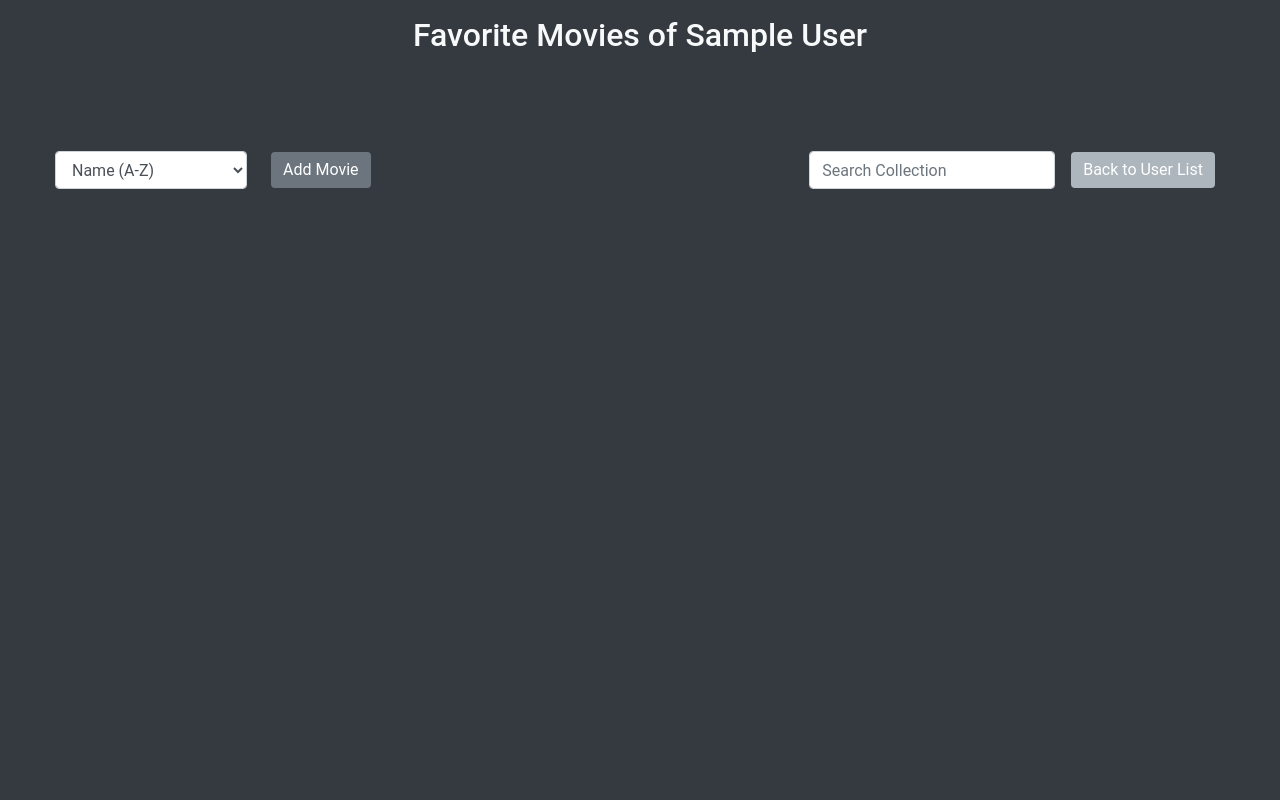
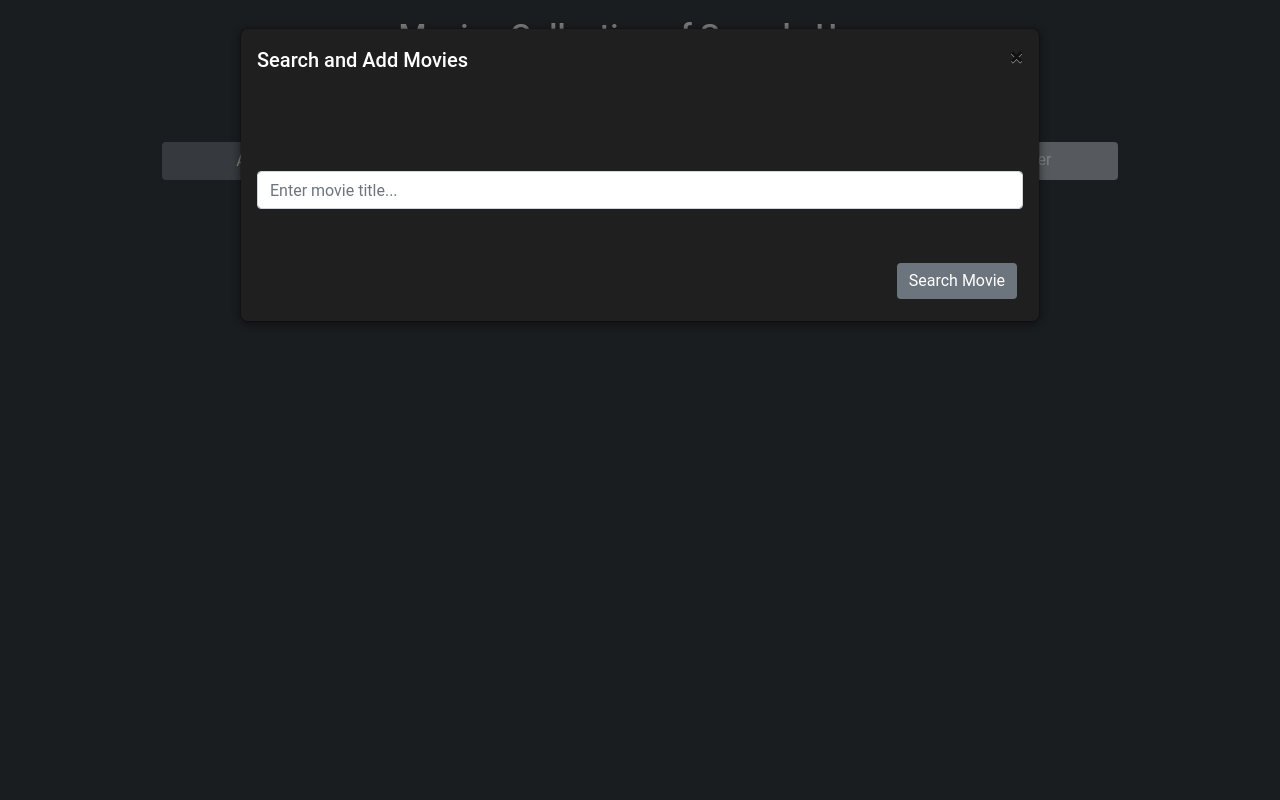
Before and after one commit to lennartzut/moviweb-app, a Flask app: page /users/1/add_movie in a window 1280 px wide. Run offline with Flask 3, Linux system fonts and the light colour scheme; tables that the repository leaves empty hold one stand-in row (values such as "Sample post"); one stand-in notice (Sample message) is shown; some libraries are stand-ins or nearby versions.

Commit message:
Updates style and add movie functionality

```diff
--- a/app.py
+++ b/app.py
@@ -147,17 +147,16 @@
         session.close()
 
 
-@app.route('/users/<int:user_id>/add_movie', methods=['GET', 'POST'])
+@app.route('/users/<int:user_id>/add_movie', methods=['GET'])
 def add_movie_form(user_id):
     """
-    Add a new movie to the user's list.
+    Search for a movie to add to the user's list.
 
     Args:
         user_id (int): User's ID.
 
     Returns:
-        Response: Renders search results for the user to select
-        or redirects to user's movie list.
+        Response: Renders search results for the user to select.
     """
     session = data_manager.Session()
     try:
@@ -168,26 +167,48 @@
             flash("User not found.", "danger")
             return redirect(url_for('list_users'))
 
+        search_query = request.args.get("title")
         search_results = None
-        if request.method == 'POST':
-            title = request.form.get("title")
-            if not title:
-                flash("Title is required to add a movie.", "danger")
-                return redirect(
-                    url_for('user_movies', user_id=user_id))
 
-            # Make the request to the API to search movies
-            search_results = make_api_request(title)
-            if not search_results:
-                flash(f"Movie '{title}' not found in OMDb.",
-                      "danger")
+        if search_query is None:
+            flash("Please enter a movie title to search.", "warning")
+            return render_template('user_movies.html',
+                                   user=user,
+                                   search_results=None,
+                                   search_query=None,
+                                   user_id=user_id,
+                                   api_key=API_KEY,
+                                   keep_modal_open=True)
+
+        if search_query.strip() == "":
+            flash("Please enter a movie title to search.", "warning")
+            return render_template('user_movies.html',
+                                   user=user,
+                                   search_results=None,
+                                   search_query=None,
+                                   user_id=user_id,
+                                   api_key=API_KEY,
+                                   keep_modal_open=True)
+
+        # Make the request to the API to search movies
+        search_results = make_api_request(search_query)
+        if not search_results:
+            flash(f"Movie '{search_query}' not found in OMDb.", "danger")
+            return render_template('user_movies.html',
+                                   user=user,
+                                   search_results=None,
+                                   search_query=None,
+                                   user_id=user_id,
+                                   api_key=API_KEY,
+                                   keep_modal_open=True)
 
         return render_template('user_movies.html',
                                user=user,
                                search_results=search_results,
-                               search_query=title if search_results else None,
+                               search_query=search_query,
                                user_id=user_id,
-                               api_key=API_KEY)
+                               api_key=API_KEY,
+                               keep_modal_open=True)
     finally:
         session.close()
 
@@ -195,6 +216,15 @@
 @app.route('/users/<int:user_id>/confirm_add_movie',
            methods=['POST'])
 def confirm_add_movie(user_id):
+    """
+    Add selected movies to the user's list.
+
+    Args:
+        user_id (int): User's ID.
+
+    Returns:
+        Response: Redirects to user's movie list.
+    """
     session = data_manager.Session()
     try:
         user = session.query(User).options(
@@ -204,7 +234,7 @@
             flash("User not found.", "danger")
             return redirect(url_for('list_users'))
 
-        imdb_ids = request.form.getlist("imdb_id")
+        imdb_ids = request.form.getlist("imdb_ids")
         if not imdb_ids:
             flash("Movie selection is required.", "danger")
             return redirect(url_for('user_movies', user_id=user_id))
--- a/static/styles.css
+++ b/static/styles.css
@@ -58,14 +58,9 @@
     background-color: #ec971f;
 }
 
-.btn-outline-light {
-    border-color: #ffffff;
-    color: #ffffff;
-}
-
-.btn-outline-light:hover {
-    background-color: #ffffff;
-    color: #343a40;
+.action-button {
+    width: calc(20% - 10px);
+    margin: 0 5px;
 }
 
 /* Flash messages */
--- a/templates/modals/add_movie_modal.html
+++ b/templates/modals/add_movie_modal.html
@@ -1,38 +1,61 @@
-<div class="modal fade" id="addMovieModal" tabindex="-1" role="dialog" aria-labelledby="addMovieModalLabel" aria-hidden="true" {% if search_results %}data-show="true"{% endif %}>
+<div class="modal fade" id="addMovieModal" tabindex="-1" aria-labelledby="addMovieModalLabel" aria-hidden="true">
     <div class="modal-dialog modal-lg" role="document">
-        <div class="modal-content" style="background-color: #343a40; color: white;">
+        <div class="modal-content">
             <div class="modal-header">
                 <h5 class="modal-title" id="addMovieModalLabel">Search and Add Movies</h5>
-                <button type="button" class="close" data-dismiss="modal" aria-label="Close" style="color: white;">
+                <button type="button" class="close" data-dismiss="modal" aria-label="Close">
                     <span aria-hidden="true">&times;</span>
                 </button>
             </div>
+
+            <!-- Separate Search Form -->
+            <form id="search-movie-form" method="GET" action="{{ url_for('add_movie_form', user_id=user.id) }}">
                 <div class="modal-body">
-                <div class="form-group d-flex">
-                    <form method="POST" action="{{ url_for('add_movie_form', user_id=user.id) }}" class="d-flex w-100">
-                        <input type="text" name="title" class="form-control" id="search-title" placeholder="Enter movie title..." value="{{ search_query if search_query }}">
+                    {% with messages = get_flashed_messages(with_categories=true) %}
+                    {% if messages %}
+                    <div id="modal-flash-messages">
+                        {% for category, message in messages %}
+                        <div class="alert alert-{{ category }} alert-dismissible fade show" role="alert">
+                            {{ message }}
+                            <button type="button" class="close" data-dismiss="alert" aria-label="Close">
+                                <span aria-hidden="true">&times;</span>
+                            </button>
+                        </div>
+                        {% endfor %}
+                    </div>
+                    {% endif %}
+                    {% endwith %}
+
+                    <div class="form-group text-left">
+                        <input type="text" class="form-control" id="search-title" name="title" placeholder="Enter movie title..." value="{{ search_query if search_query }}">
+                    </div>
+                </div>
+                <div class="modal-footer">
+                    <button type="submit" class="btn btn-primary">Search Movie</button>
+                </div>
             </form>
-                </div>
 
+            <!-- Movie Selection and Adding Form -->
             {% if search_results %}
-                <div id="search-results-container" style="max-height: 300px; overflow-y: auto;">
+            <form id="confirm-add-form" method="POST" action="{{ url_for('confirm_add_movie', user_id=user.id) }}">
+                <div class="modal-body">
+                    <div id="search-results-container" class="form-group text-left" style="max-height: 300px; overflow-y: auto;">
                         <ul class="list-group">
                             {% for movie in search_results %}
                             <li class="list-group-item bg-dark text-light d-flex align-items-center">
-                            <input type="checkbox" name="imdb_id" value="{{ movie.imdbID }}" form="confirm-add-form" class="mr-2">
+                                <input type="checkbox" name="imdb_ids" value="{{ movie.imdbID }}" class="mr-2">
                                 <strong>{{ movie.Title }}</strong> ({{ movie.Year }})
                             </li>
                             {% endfor %}
                         </ul>
                     </div>
-                {% endif %}
                 </div>
                 <div class="modal-footer">
-                <form method="POST" action="{{ url_for('confirm_add_movie', user_id=user.id) }}" id="confirm-add-form">
                     <button type="button" class="btn btn-secondary" data-dismiss="modal">Close</button>
                     <button type="submit" class="btn btn-primary">Add Movie(s)</button>
+                </div>
             </form>
+            {% endif %}
         </div>
     </div>
 </div>
-</div>
--- a/templates/user_movies.html
+++ b/templates/user_movies.html
@@ -4,14 +4,14 @@
 <head>
     <meta charset="UTF-8">
     <meta name="viewport" content="width=device-width, initial-scale=1.0">
-    <title>User Movies - MoviWeb App</title>
+    <title>{{ user.name }} - MoviWeb App</title>
     <link rel="stylesheet" href="https://stackpath.bootstrapcdn.com/bootstrap/4.5.2/css/bootstrap.min.css">
     <link rel="stylesheet" href="{{ url_for('static', filename='styles.css') }}">
 </head>
 
-<body style="background-color: #343a40;">
+<body>
     <div class="container mt-3" style="max-width: 1200px;">
-        <h2 class="text-center text-light mb-3">Favorite Movies of {{ user.name }}</h2>
+        <h2 class="text-center text-light mb-3">Movies Collection of {{ user.name }}</h2>
 
         {% with messages = get_flashed_messages(with_categories=true) %}
         {% if messages %}
@@ -28,9 +28,17 @@
         {% endif %}
         {% endwith %}
 
-        <div class="d-flex justify-content-between align-items-center mb-4">
-            <div class="d-flex align-items-center">
-                <select class="form-control mr-2 w-auto" id="sortOptions" onchange="sortMovies()">
+        <div class="sorting-and-actions d-flex justify-content-center mb-4">
+            <button type="button" class="btn btn-primary action-button" data-toggle="modal" data-target="#addMovieModal">Add Movie</button>
+
+            <!-- Switched Search and Sorting -->
+            <form class="form-inline action-button" method="get" action="{{ url_for('user_movies', user_id=user.id) }}">
+                <input class="form-control" type="search"
+                       placeholder="Search Collection"
+                       name="search" value="{{ request.args.get('search', '') }}" onkeydown="if (event.key === 'Enter') this.form.submit();">
+            </form>
+
+            <select class="form-control action-button" id="sortOptions" onchange="sortMovies()">
                 <option value="name_asc" {% if sort == 'name_asc' %}selected{% endif %}>Name (A-Z)</option>
                 <option value="name_desc" {% if sort == 'name_desc' %}selected{% endif %}>Name (Z-A)</option>
                 <option value="year_asc" {% if sort == 'year_asc' %}selected{% endif %}>Year (Ascending)</option>
@@ -38,35 +46,24 @@
                 <option value="rating_asc" {% if sort == 'rating_asc' %}selected{% endif %}>Rating (Low to High)</option>
                 <option value="rating_desc" {% if sort == 'rating_desc' %}selected{% endif %}>Rating (High to Low)</option>
             </select>
-                <button type="button" class="btn btn-primary ml-3" data-toggle="modal" data-target="#addMovieModal">Add Movie</button>
-            </div>
-            <div class="d-flex align-items-center">
-                <form class="form-inline" method="get" action="{{ url_for('user_movies', user_id=user.id) }}">
-                    <input class="form-control" type="search"
-                           placeholder="Search Collection"
-                           name="search" value="{{ request.args.get('search', '') }}" onkeydown="if (event.key === 'Enter') this.form.submit();">
-                </form>
-                <a href="{{ url_for('list_users') }}" class="btn btn-secondary ml-3">
-                    Back to User List
+
+            <a href="{{ url_for('list_users') }}" class="btn btn-secondary action-button">
+                Change User
             </a>
-            </div>
         </div>
 
         {% include 'modals/add_movie_modal.html' %}
 
         <div class="row justify-content-center">
             {% for movie in movies %}
-            <div class="col-md-3 mb-4">
-                <div class="card movie-card" style="border: none;">
-                    <div class="card-img-container" style="height: 300px; overflow: hidden;">
-                        <img src="http://img.omdbapi.com/?apikey={{ api_key }}&i={{ movie.imdb_id }}" class="card-img-top" alt="{{ movie.name }} Poster" style="width: 100%; height: 100%; object-fit: cover;">
+            <div class="col-md-2 mb-4">
+                <div class="card movie-card">
+                    <div class="card-img-container">
+                        <img src="http://img.omdbapi.com/?apikey={{ api_key }}&i={{ movie.imdb_id }}" class="card-img-top" alt="{{ movie.name }} Poster">
                     </div>
                     <div class="card-info p-3">
                         <h5 class="card-title">{{ movie.name }}</h5>
-                        <p class="card-text text">Directed by <br>
-                            {{ movie.director }}<br>
-                            {{ movie.year}}<br>
-                        </p>
+                        <p class="card-text">Directed by {{ movie.director }}<br> {{ movie.year }}<br></p>
                         <p class="card-rating">Rated {{ movie.rating }}</p>
                         <div class="d-flex justify-content-between">
                             <button type="button" class="btn btn-warning btn-sm" data-toggle="modal" data-target="#updateMovieModal-{{ movie.id }}">Update</button>
@@ -87,8 +84,8 @@
 
     <script>
         $(document).ready(function() {
-            // Show the modal if search results exist
-            {% if search_results and search_results|length > 0 %}
+            // Show the modal if search results exist or if there's a reason to keep the modal open
+            {% if keep_modal_open %}
             $('#addMovieModal').modal('show');
             {% endif %}
 
@@ -104,7 +101,10 @@
 
         function sortMovies() {
             let sortOption = document.getElementById('sortOptions').value;
-            window.location.href = `{{ url_for('user_movies', user_id=user.id) }}?sort=${sortOption}`;
+            let searchQuery = document.querySelector('input[name="search"]').value;
+
+            // Redirect to user_movies with both sorting and search query parameters
+            window.location.href = `{{ url_for('user_movies', user_id=user.id) }}?sort=${sortOption}&search=${searchQuery}`;
         }
 
         setTimeout(function() {
```
Also changed, not shown: other parts of static/styles.css (+15 -18 lines). Lines whose indentation alone changed are shown as unchanged.
